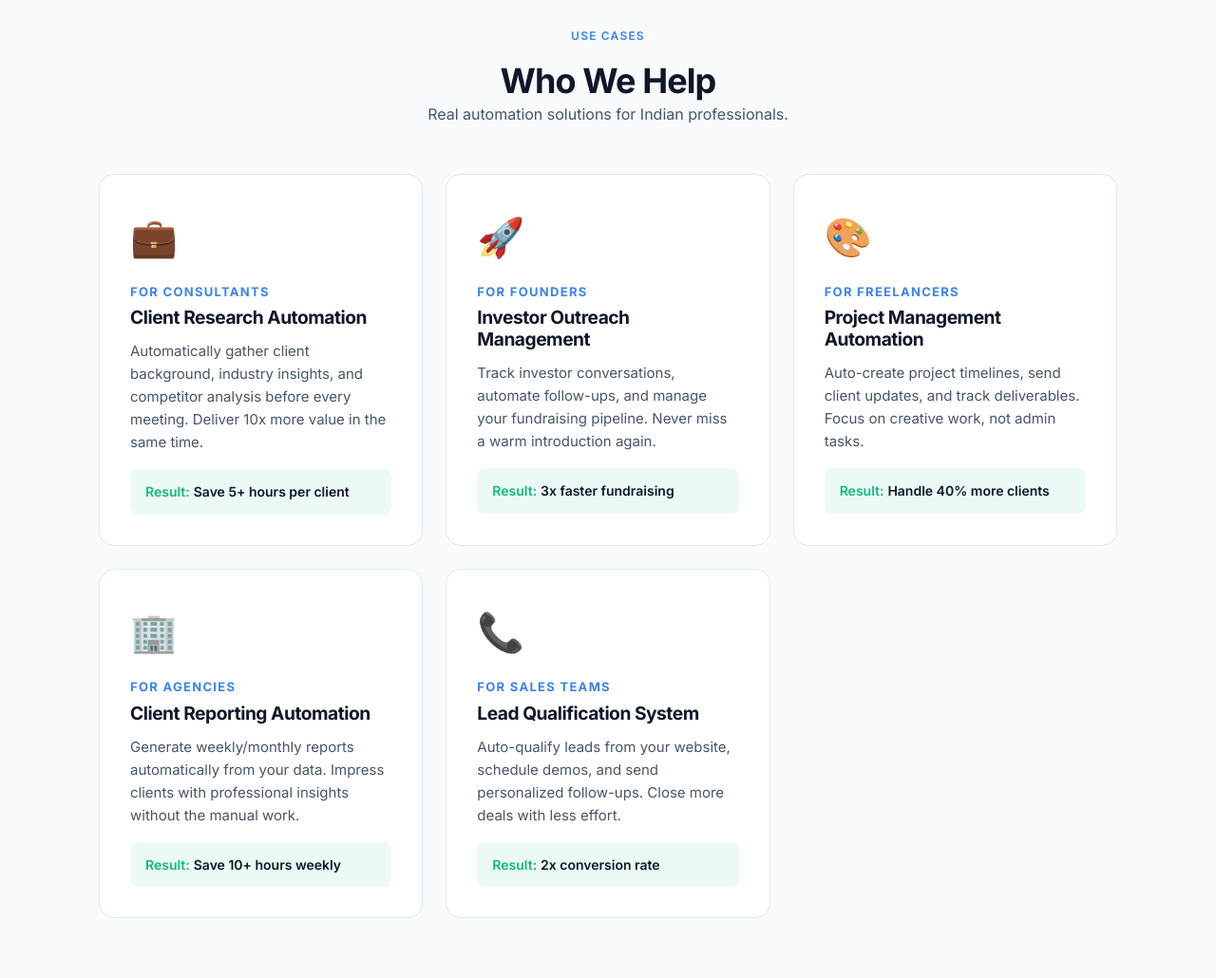
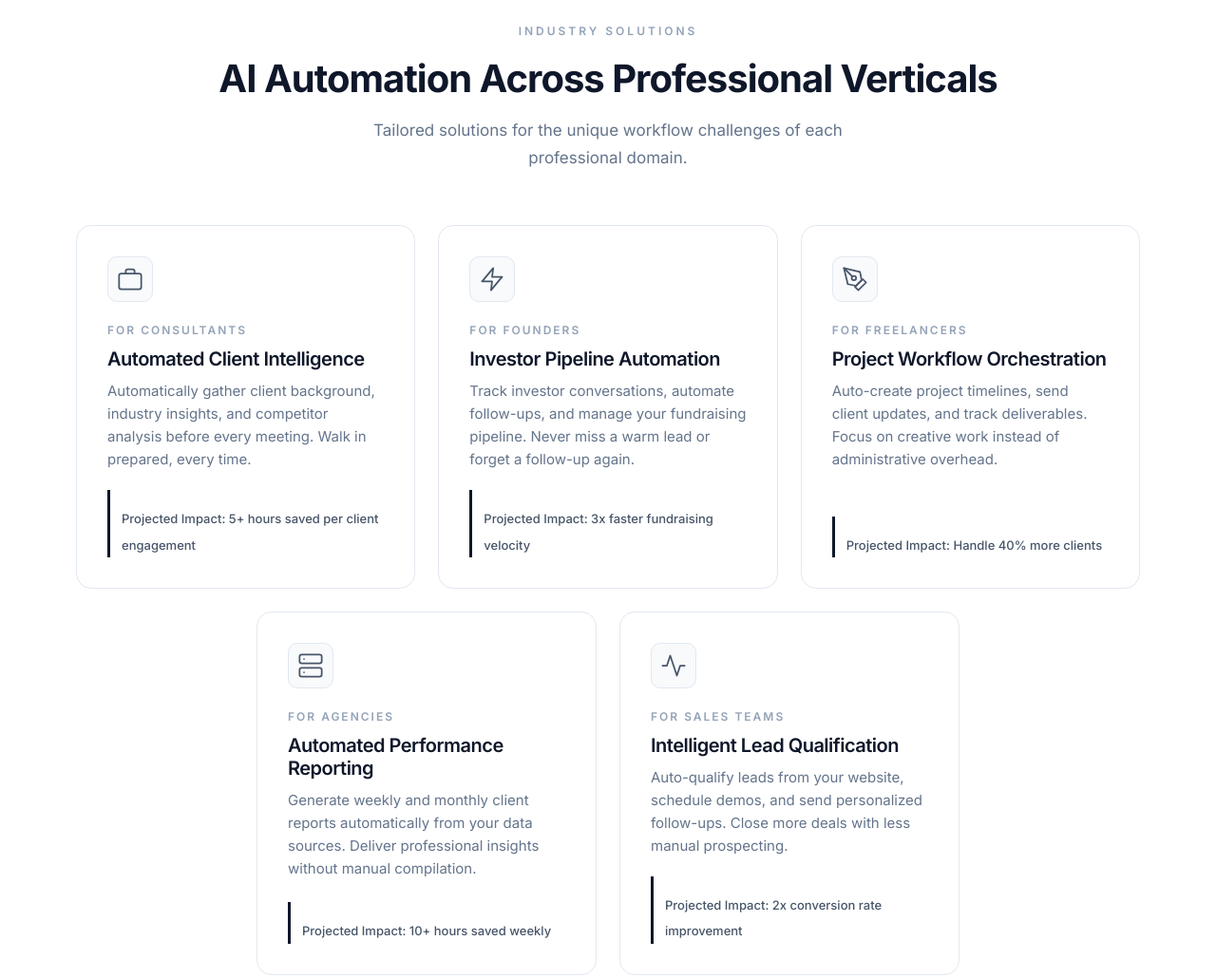
Before and after one commit to SkipAry/aisetupco, a plain HTML site: page index.html in a window 1280 px wide. Shown: the part 4840-5870 px from the top of the page at 95% size. Drawn offline with Linux system fonts and the light colour scheme.

Commit message:
Redesign use cases section with professional industry-vertical showcase

```diff
--- a/index.html
+++ b/index.html
@@ -408,67 +408,82 @@
     </section>
 
     <!-- Use Cases Section -->
-    <section class="use-cases-section">
-        <div class="container">
-            <div class="section-header centered">
-                <span class="section-badge">Use Cases</span>
-                <h2>Who We Help</h2>
-                <p class="section-lead">Real automation solutions for Indian professionals.</p>
-            </div>
+    <section class="use-cases">
+        <div class="use-cases-container">
+            <span class="section-eyebrow">Industry Solutions</span>
+            <h2 class="use-cases-headline">AI Automation Across Professional Verticals</h2>
+            <p class="use-cases-subtext">Tailored solutions for the unique workflow challenges of each professional domain.</p>
 
             <div class="use-cases-grid">
                 <div class="use-case-card">
-                    <div class="use-case-icon">💼</div>
-                    <h3>For Consultants</h3>
-                    <h4>Client Research Automation</h4>
-                    <p>Automatically gather client background, industry insights, and competitor analysis before every meeting. Deliver 10x more value in the same time.</p>
-                    <div class="use-case-result">
-                        <span class="result-label">Result:</span>
-                        <span class="result-value">Save 5+ hours per client</span>
+                    <div class="use-case-icon">
+                        <svg width="28" height="28" viewBox="0 0 24 24" fill="none" stroke="#475569" stroke-width="1.5" stroke-linecap="round" stroke-linejoin="round">
+                            <rect x="2" y="7" width="20" height="14" rx="2" ry="2"/><path d="M16 7V5a2 2 0 0 0-2-2h-4a2 2 0 0 0-2 2v2"/>
+                        </svg>
+                    </div>
+                    <span class="use-case-category">For Consultants</span>
+                    <h3 class="use-case-title">Automated Client Intelligence</h3>
+                    <p class="use-case-desc">Automatically gather client background, industry insights, and competitor analysis before every meeting. Walk in prepared, every time.</p>
+                    <div class="use-case-impact">
+                        <span class="use-case-impact-text">Projected Impact: 5+ hours saved per client engagement</span>
                     </div>
                 </div>
 
                 <div class="use-case-card">
-                    <div class="use-case-icon">🚀</div>
-                    <h3>For Founders</h3>
-                    <h4>Investor Outreach Management</h4>
-                    <p>Track investor conversations, automate follow-ups, and manage your fundraising pipeline. Never miss a warm introduction again.</p>
-                    <div class="use-case-result">
-                        <span class="result-label">Result:</span>
-                        <span class="result-value">3x faster fundraising</span>
+                    <div class="use-case-icon">
+                        <svg width="28" height="28" viewBox="0 0 24 24" fill="none" stroke="#475569" stroke-width="1.5" stroke-linecap="round" stroke-linejoin="round">
+                            <polygon points="13 2 3 14 12 14 11 22 21 10 12 10 13 2"/>
+                        </svg>
+                    </div>
+                    <span class="use-case-category">For Founders</span>
+                    <h3 class="use-case-title">Investor Pipeline Automation</h3>
+                    <p class="use-case-desc">Track investor conversations, automate follow-ups, and manage your fundraising pipeline. Never miss a warm lead or forget a follow-up again.</p>
+                    <div class="use-case-impact">
+                        <span class="use-case-impact-text">Projected Impact: 3x faster fundraising velocity</span>
                     </div>
                 </div>
 
                 <div class="use-case-card">
-                    <div class="use-case-icon">🎨</div>
-                    <h3>For Freelancers</h3>
-                    <h4>Project Management Automation</h4>
-                    <p>Auto-create project timelines, send client updates, and track deliverables. Focus on creative work, not admin tasks.</p>
-                    <div class="use-case-result">
-                        <span class="result-label">Result:</span>
-                        <span class="result-value">Handle 40% more clients</span>
-                    </div>
-                </div>
-
+                    <div class="use-case-icon">
+                        <svg width="28" height="28" viewBox="0 0 24 24" fill="none" stroke="#475569" stroke-width="1.5" stroke-linecap="round" stroke-linejoin="round">
+                            <path d="M12 19l7-7 3 3-7 7-3-3z"/><path d="M18 13l-1.5-7.5L2 2l3.5 14.5L13 18l5-5z"/><path d="M2 2l7.586 7.586"/><circle cx="11" cy="11" r="2"/>
+                        </svg>
+                    </div>
+                    <span class="use-case-category">For Freelancers</span>
+                    <h3 class="use-case-title">Project Workflow Orchestration</h3>
+                    <p class="use-case-desc">Auto-create project timelines, send client updates, and track deliverables. Focus on creative work instead of administrative overhead.</p>
+                    <div class="use-case-impact">
+                        <span class="use-case-impact-text">Projected Impact: Handle 40% more clients</span>
+                    </div>
+                </div>
+            </div>
+
+            <div class="use-cases-grid use-cases-grid-bottom">
                 <div class="use-case-card">
-                    <div class="use-case-icon">🏢</div>
-                    <h3>For Agencies</h3>
-                    <h4>Client Reporting Automation</h4>
-                    <p>Generate weekly/monthly reports automatically from your data. Impress clients with professional insights without the manual work.</p>
-                    <div class="use-case-result">
-                        <span class="result-label">Result:</span>
-                        <span class="result-value">Save 10+ hours weekly</span>
+                    <div class="use-case-icon">
+                        <svg width="28" height="28" viewBox="0 0 24 24" fill="none" stroke="#475569" stroke-width="1.5" stroke-linecap="round" stroke-linejoin="round">
+                            <rect x="2" y="2" width="20" height="8" rx="2" ry="2"/><rect x="2" y="14" width="20" height="8" rx="2" ry="2"/><line x1="6" y1="6" x2="6.01" y2="6"/><line x1="6" y1="18" x2="6.01" y2="18"/>
+                        </svg>
+                    </div>
+                    <span class="use-case-category">For Agencies</span>
+                    <h3 class="use-case-title">Automated Performance Reporting</h3>
+                    <p class="use-case-desc">Generate weekly and monthly client reports automatically from your data sources. Deliver professional insights without manual compilation.</p>
+                    <div class="use-case-impact">
+                        <span class="use-case-impact-text">Projected Impact: 10+ hours saved weekly</span>
                     </div>
                 </div>
 
                 <div class="use-case-card">
-                    <div class="use-case-icon">📞</div>
-                    <h3>For Sales Teams</h3>
-                    <h4>Lead Qualification System</h4>
-                    <p>Auto-qualify leads from your website, schedule demos, and send personalized follow-ups. Close more deals with less effort.</p>
-                    <div class="use-case-result">
-                        <span class="result-label">Result:</span>
-                        <span class="result-value">2x conversion rate</span>
+                    <div class="use-case-icon">
+                        <svg width="28" height="28" viewBox="0 0 24 24" fill="none" stroke="#475569" stroke-width="1.5" stroke-linecap="round" stroke-linejoin="round">
+                            <polyline points="22 12 18 12 15 21 9 3 6 12 2 12"/>
+                        </svg>
+                    </div>
+                    <span class="use-case-category">For Sales Teams</span>
+                    <h3 class="use-case-title">Intelligent Lead Qualification</h3>
+                    <p class="use-case-desc">Auto-qualify leads from your website, schedule demos, and send personalized follow-ups. Close more deals with less manual prospecting.</p>
+                    <div class="use-case-impact">
+                        <span class="use-case-impact-text">Projected Impact: 2x conversion rate improvement</span>
                     </div>
                 </div>
             </div>
--- a/styles.css
+++ b/styles.css
@@ -1190,9 +1190,37 @@ a:hover {
 /* ========================================
    USE CASES SECTION
    ======================================== */
-.use-cases-section {
-    padding: var(--section-padding) 0;
-    background: var(--bg-light);
+.use-cases {
+    background: #FFFFFF;
+    padding: 120px 24px;
+}
+
+.use-cases-container {
+    max-width: 1120px;
+    margin: 0 auto;
+}
+
+.use-cases .section-eyebrow {
+    display: block;
+    text-align: center;
+}
+
+.use-cases-headline {
+    font-size: 40px;
+    font-weight: 700;
+    color: #0F172A;
+    margin: 16px 0;
+    letter-spacing: -0.025em;
+    text-align: center;
+}
+
+.use-cases-subtext {
+    font-size: 17px;
+    color: #64748B;
+    text-align: center;
+    max-width: 580px;
+    margin: 0 auto 56px;
+    line-height: 1.7;
 }
 
 .use-cases-grid {
@@ -1202,61 +1230,105 @@ a:hover {
 }
 
 .use-case-card {
-    background: var(--white);
+    background: #FFFFFF;
+    border: 1px solid #E2E8F0;
+    border-radius: 16px;
     padding: 32px;
-    border-radius: 16px;
-    border: 1px solid var(--border);
-    transition: all 0.3s ease;
+    display: flex;
+    flex-direction: column;
+    transition: all 0.2s ease;
 }
 
 .use-case-card:hover {
-    box-shadow: 0 8px 30px rgba(0,0,0,0.08);
-    transform: translateY(-4px);
+    border-color: #CBD5E1;
+    box-shadow: 0 4px 20px rgba(15, 23, 42, 0.05);
+    transform: translateY(-2px);
 }
 
 .use-case-icon {
-    font-size: 2.5rem;
-    margin-bottom: 16px;
-}
-
-.use-case-card h3 {
+    width: 48px;
+    height: 48px;
+    border-radius: 10px;
+    background: #F8FAFC;
+    border: 1px solid #E2E8F0;
+    display: flex;
+    align-items: center;
+    justify-content: center;
+    margin-bottom: 20px;
+}
+
+.use-case-category {
+    font-size: 12px;
+    text-transform: uppercase;
+    letter-spacing: 2px;
+    font-weight: 600;
+    color: #94A3B8;
+    margin-bottom: 8px;
+}
+
+.use-case-title {
+    font-size: 20px;
+    font-weight: 600;
+    color: #0F172A;
+    margin: 0 0 10px 0;
+}
+
+.use-case-desc {
+    font-size: 15px;
+    color: #64748B;
+    line-height: 1.6;
+    margin: 0;
+    flex-grow: 1;
+}
+
+.use-case-impact {
+    margin-top: 20px;
+    padding-top: 16px;
+    border-left: 3px solid #0F172A;
+    padding-left: 12px;
+}
+
+.use-case-impact-text {
     font-size: 13px;
-    font-weight: 700;
-    color: var(--accent);
-    text-transform: uppercase;
-    letter-spacing: 0.1em;
-    margin-bottom: 8px;
-}
-
-.use-case-card h4 {
-    font-size: 1.2rem;
-    font-weight: 700;
-    margin-bottom: 12px;
-    color: var(--text-primary);
-}
-
-.use-case-card > p {
-    font-size: 15px;
-    color: var(--text-secondary);
-    line-height: 1.6;
-    margin-bottom: 16px;
-}
-
-.use-case-result {
-    padding: 12px 16px;
-    background: rgba(16, 185, 129, 0.08);
-    border-radius: 8px;
-    font-size: 14px;
-}
-
-.result-label {
-    font-weight: 600;
-    color: var(--success);
-}
-
-.result-value {
-    color: var(--text-primary);
-    font-weight: 600;
+    font-weight: 500;
+    color: #475569;
+    line-height: 1.4;
+}
+
+/* Bottom row with 2 cards centered */
+.use-cases-grid-bottom {
+    grid-template-columns: repeat(2, 1fr);
+    max-width: 740px;
+    margin: 24px auto 0;
+}
+
+/* Use cases tablet */
+@media (max-width: 1024px) {
+    .use-cases-grid {
+        grid-template-columns: repeat(2, 1fr);
+    }
+    .use-cases-grid-bottom {
+        grid-template-columns: repeat(2, 1fr);
+        max-width: 100%;
+    }
+}
+
+/* Use cases mobile */
+@media (max-width: 640px) {
+    .use-cases-grid {
+        grid-template-columns: 1fr;
+        gap: 16px;
+    }
+    .use-cases-grid-bottom {
+        grid-template-columns: 1fr;
+        max-width: 100%;
+    }
+    .use-cases-headline {
+        font-size: 32px;
+    }
+    .use-case-card {
+        padding: 24px;
+    }
 }
 
 /* ========================================
```
